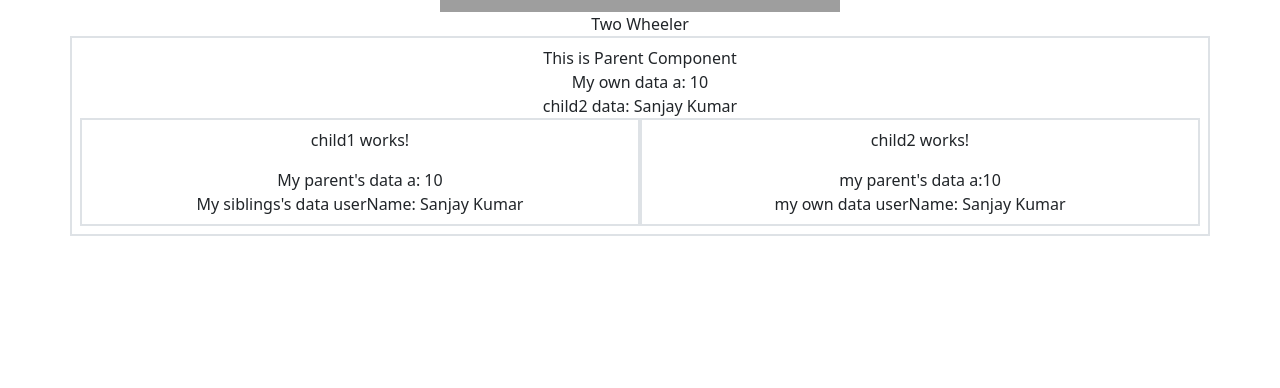
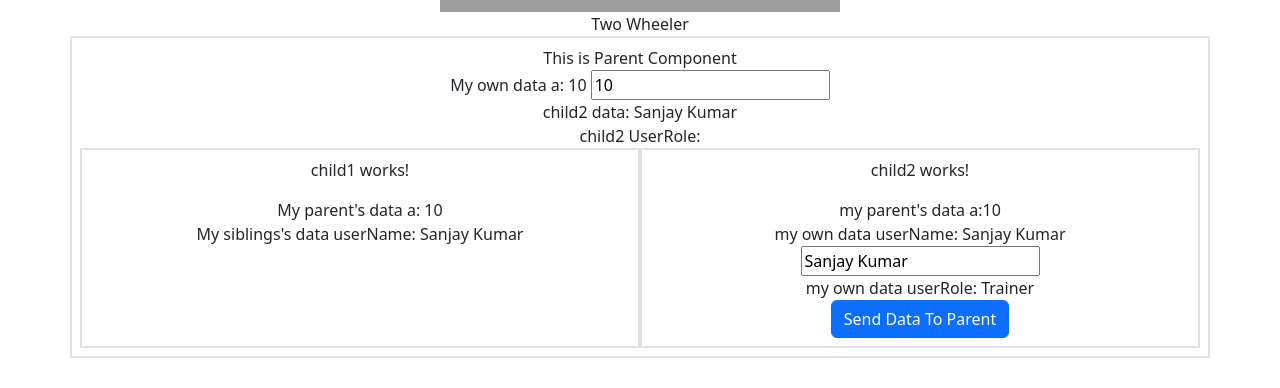
Before and after one commit to sanjaysamantra1/Eureka_29_january_2026, an Angular app in the folder angular/angular_project_1/: page / in a window 1280 px wide. Shown: the part 1640-2028 px from the top of the page. Built offline with nearby package versions, Linux system fonts and the light colour scheme; grey boxes are pictures that could not be loaded.

Commit message:
lifecycle

```diff
--- a/angular/angular_project_1/src/app/components/child1/child1.ts
+++ b/angular/angular_project_1/src/app/components/child1/child1.ts
@@ -10,4 +10,32 @@ import { Component } from '@angular/core';
 export class Child1 {
   a: any;
   userName: any;
+
+  constructor() {
+    console.log("Child-1 constructor")
+  }
+  ngOnChanges(myParentDataChanges:any) {
+    console.log('Child-1 ngOnChanges',myParentDataChanges);
+  }
+  ngOnInit() {
+    console.log('Child-1 ngOnInit');
+  }
+  // ngDoCheck() {
+  //   console.log('Child-1 ngDoCheck');
+  // }
+  // ngAfterContentInit() {
+  //   console.log('Child-1 ngAfterContentInit');
+  // }
+  // ngAfterContentChecked() {
+  //   console.log('Child-1 ngAfterContentChecked')
+  // }
+  // ngAfterViewInit() {
+  //   console.log('Child-1 ngAfterViewInit');
+  // }
+  // ngAfterViewChecked() {
+  //   console.log('Child-1 ngAfterViewChecked');
+  // }
+  // ngOnDestroy() {
+  //   console.log('Child-1 ngOnDestory');
+  // }
 }
--- a/angular/angular_project_1/src/app/components/child2/child2.html
+++ b/angular/angular_project_1/src/app/components/child2/child2.html
@@ -1,3 +1,7 @@
 <p>child2 works!</p>
 <div>my parent's data a:{{a}}</div>
 <div>my own data userName: {{userName}}</div>
+<div><input type="text" [(ngModel)]="userName" /></div>
+<div>my own data userRole: {{userRole}}</div>
+
+<button class="btn btn-primary" (click)="sendDataToParent()">Send Data To Parent</button>
--- a/angular/angular_project_1/src/app/components/child2/child2.ts
+++ b/angular/angular_project_1/src/app/components/child2/child2.ts
@@ -1,13 +1,23 @@
-import { Component } from '@angular/core';
+import { Component, EventEmitter } from '@angular/core';
+import { FormsModule } from '@angular/forms';
 
 @Component({
   selector: 'app-child2',
-  imports: [],
+  imports: [
+    FormsModule
+  ],
   templateUrl: './child2.html',
   styleUrl: './child2.css',
-  inputs:['a']
+  inputs: ['a'],
+  outputs: ['eventEmitterObj']
 })
 export class Child2 {
-  a:any;
+  a: any;
   userName = 'Sanjay Kumar';
+  userRole = 'Trainer';
+
+  eventEmitterObj = new EventEmitter();
+  sendDataToParent() {
+    this.eventEmitterObj.emit(this.userRole)
+  }
 }
--- a/angular/angular_project_1/src/app/components/parent/parent.html
+++ b/angular/angular_project_1/src/app/components/parent/parent.html
@@ -1,12 +1,13 @@
 <div class="row border border-2 text-center p-2">
   <div>This is Parent Component</div>
-  <div>My own data a: {{a}}</div>
+  <div>My own data a: {{a}} <input type="number" [(ngModel)]="a"></div>
   <div>child2 data: {{child2.userName}}</div>
+  <div>child2 UserRole: {{parentUserRole}}</div>
 
   <div class="col-sm-6 border border-2 p-2">
     <app-child1 [a]="a" [userName]="child2.userName"></app-child1>
   </div>
   <div class="col-sm-6 border border-2 p-2">
-    <app-child2 [a]="a" #child2></app-child2>
+    <app-child2 [a]="a" #child2 (eventEmitterObj)="receiveData($event)"></app-child2>
   </div>
 </div>
--- a/angular/angular_project_1/src/app/components/parent/parent.ts
+++ b/angular/angular_project_1/src/app/components/parent/parent.ts
@@ -1,16 +1,59 @@
-import { Component } from '@angular/core';
+import { Component, OnChanges } from '@angular/core';
 import { Child1 } from '../child1/child1';
 import { Child2 } from '../child2/child2';
+import { HttpClient } from '@angular/common/http';
+import { FormsModule } from '@angular/forms';
 
 @Component({
   selector: 'app-parent',
   imports: [
+    FormsModule,
     Child1,
     Child2
   ],
   templateUrl: './parent.html',
   styleUrl: './parent.css',
 })
-export class Parent {
-  a = 10;
+export class Parent implements OnChanges {
+  a: number;
+  num: number;
+  // httpClient = new HttpClient();   // though it's valid , its not recomended
+
+  parentUserRole = ''
+  receiveData(userRole: string) {
+    this.parentUserRole = userRole;
+  }
+
+  constructor(private httpClient: HttpClient) { // Dependency Injection
+    console.log("Parent constructor");
+    this.a = 10;
+    this.num = 0;
+  }
+  ngOnChanges() {
+    console.log('Parent ngOnChanges');
+  }
+  ngOnInit() {
+    console.log('Parent ngOnInit');
+  }
+  // ngDoCheck() {
+  //   console.log('Parent ngDoCheck');
+  // }
+  // ngAfterContentInit() {
+  //   console.log('Parent ngAfterContentInit');
+  // }
+  // ngAfterContentChecked() {
+  //   console.log('Parent ngAfterContentChecked')
+  // }
+  // ngAfterViewInit() {
+  //   console.log('Parent ngAfterViewInit');
+  // }
+  // ngAfterViewChecked() {
+  //   console.log('Parent ngAfterViewChecked');
+  // }
+  // ngOnDestroy() {
+  //   console.log('Parent ngOnDestory');
+  // }
+  // increment() {
+  //   this.num++;
+  // }
 }
```
